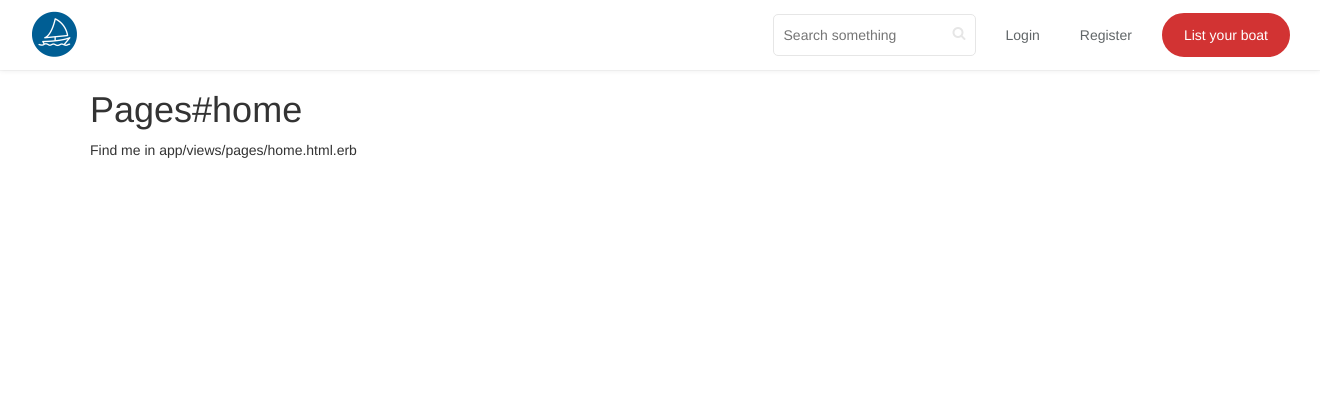
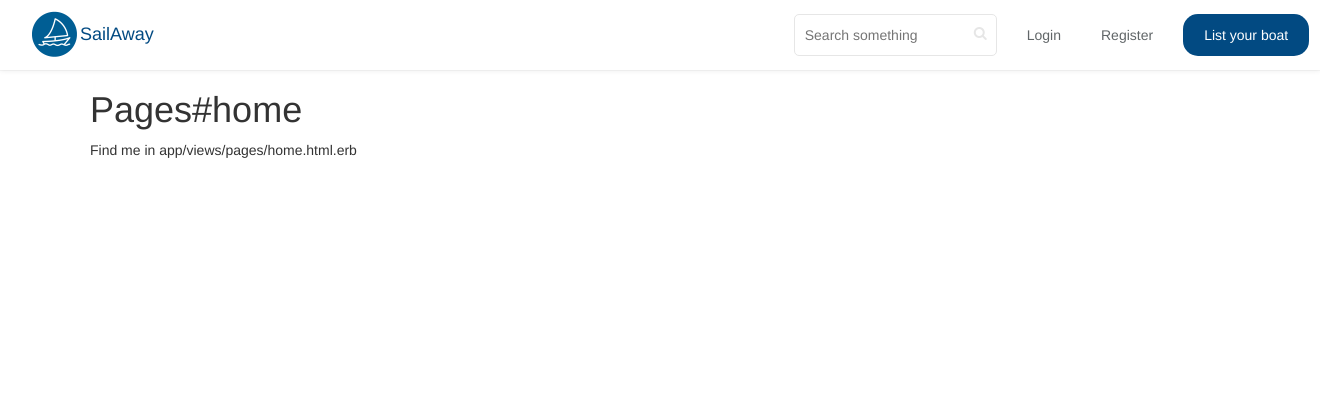
Before and after one commit to TSourdille/rails-airbnb-clone, a Rails app: page / in a window 1320 px wide. Shown: the top 420 px of the page. Run offline with Rails 7, Linux system fonts and the light colour scheme; style sheets or scripts are compiled from the project's sources; parts of the project's set-up code (start-up, migrations or seed data) failed here and were passed over; some libraries are stand-ins or nearby versions.

Commit message:
new btn - title add

```diff
--- a/app/assets/stylesheets/layout/_navbar.scss
+++ b/app/assets/stylesheets/layout/_navbar.scss
@@ -10,6 +10,14 @@
   justify-content: space-between;
 }
 
+#title {
+  margin-right: 50%;
+  color: #024A82;
+}
+
+#title:hover {
+  text-decoration:none;
+  }
 /* Optional class to fix the navbar on top */
 .navbar-wagon-fixed {
   position: fixed;
@@ -52,17 +60,16 @@
 .navbar-wagon-button {
   margin-left: 10px;
   padding: 0 20px;
-  border-radius: 20em;
+  border-radius: 15px;
   line-height: 40px;
-  background-color: #D23333;
+  background-color: #024A82;
   color: white;
   font-size: 14px;
-  border: 2px solid #D23333;
 }
 .navbar-wagon-button:hover {
-  color: white;
-  background: #D23333;
-  border-color: #ac2626;
+  color: #024A82;
+  background: white;
+  border-color: #024A82;
 }
 
 /* Navbar search form */
--- a/app/views/shared/_navbar.html.erb
+++ b/app/views/shared/_navbar.html.erb
@@ -3,6 +3,11 @@
   <%= link_to root_path, class: "navbar-wagon-brand" do %>
     <%= image_tag "logo_boat.png" %>
   <% end %>
+
+  <%= link_to root_path, id: "title" do %>
+    <h4>SailAway</h4>
+  <% end %>
+
 
 
   <!-- Right Navigation -->
```
